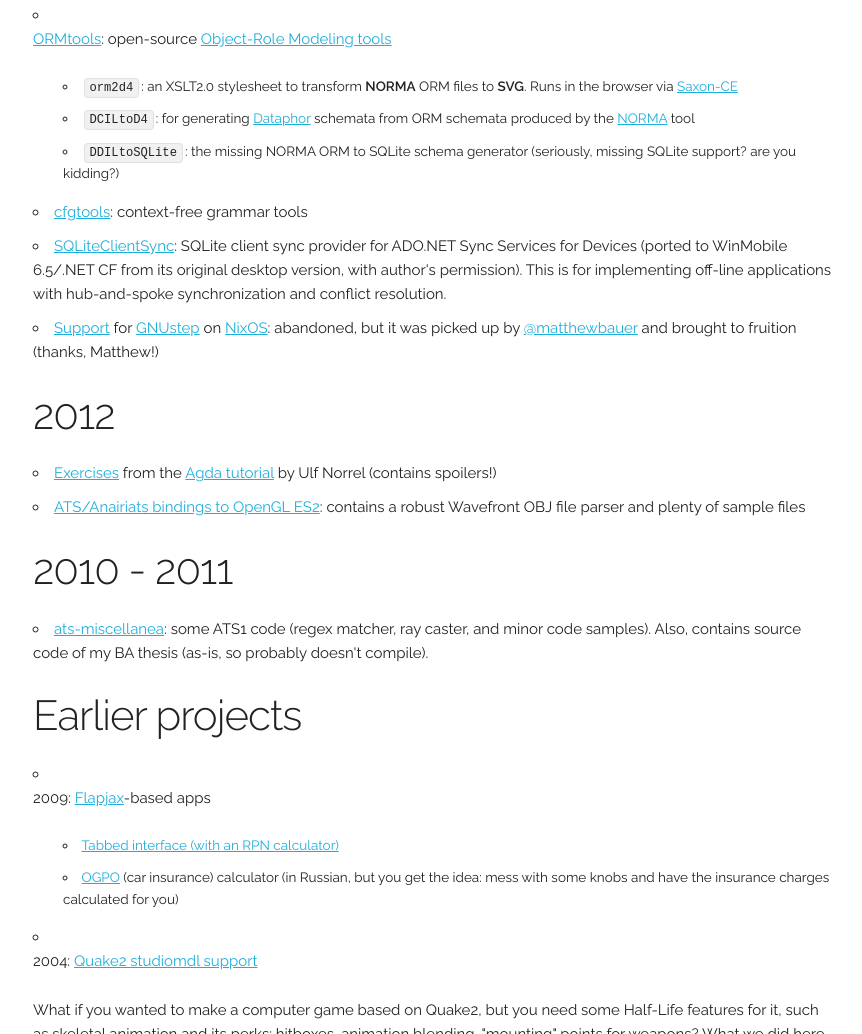
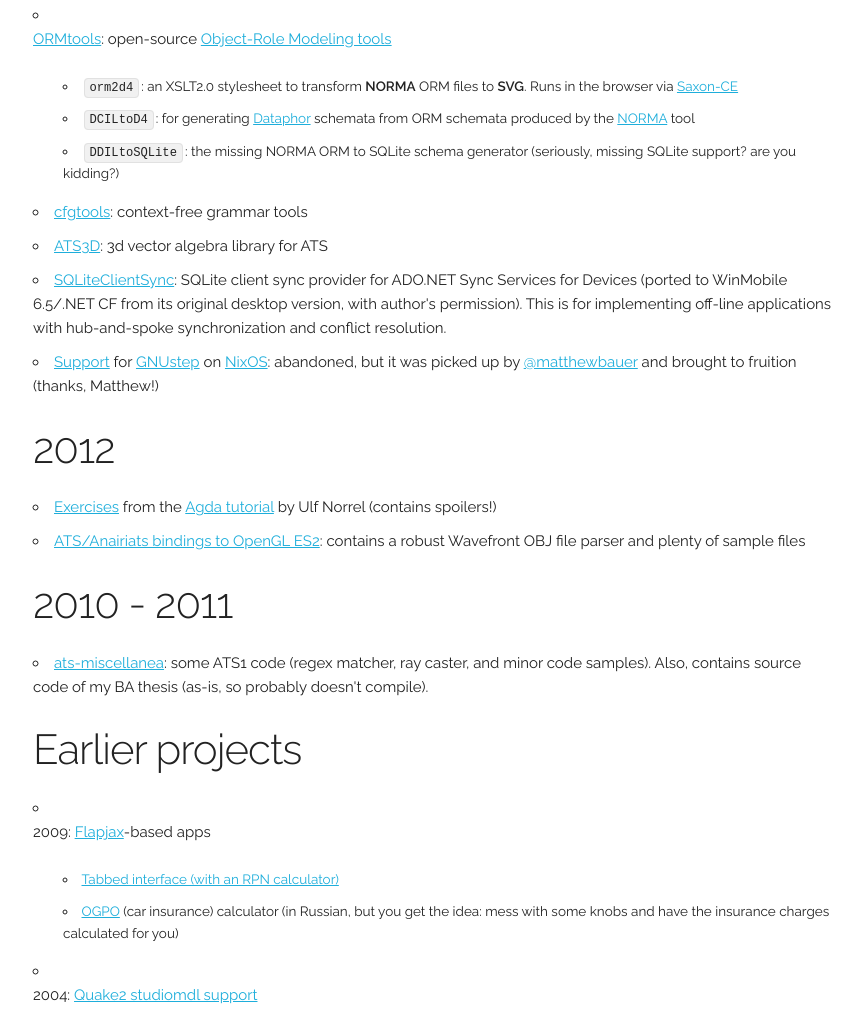
Before and after one commit to ashalkhakov/ashalkhakov.github.com, a plain HTML site: page projects.html in a window 1280 px wide. Shown: the part 803-1837 px from the top of the page, without its empty margins (207-1069 px from the left). Drawn offline with Linux system fonts and the light colour scheme.

Commit message:
Release at "Thu 23 Mar 15:35:47 GMT 2017"

```diff
--- a/projects.html
+++ b/projects.html
@@ -49,7 +49,8 @@
 input is supported).</li>
 </ul>
 <h2>2015 - 2016</h2>
-<ul> <li>
+<ul>
+<li>
 <a href="html2pats.html">HTML2PATS</a>: a tool for generating HTML printers for ATS. Say you want to write some functions that print HTML (e.g. to generate a webpage). You could build up an HTML syntax tree for that (and then pretty-print it to textual HTML representation), but it would be suboptimal (in terms of runtime performance). Instead, you could preprocess a specially crafted HTML file to output ATS code that prints it out: much nicer syntax (familiar HTML), and you get function definitions for free, that you can plug into your program.</li>
 <li>
 <a href="https://github.com/ashalkhakov/ATS-playground">ATS playground</a>: some ATS code
@@ -65,6 +66,7 @@
 </ul>
 </li>
 <li><a href="https://github.com/ashalkhakov/cfgtools">cfgtools</a>: context-free grammar tools</li>
+<li><a href="https://github.com/ashalkhakov/ats3d">ATS3D</a>: 3d vector algebra library for ATS</li>
 <li><a href="https://github.com/ashalkhakov/sqliteclientsyn">SQLiteClientSync</a>: SQLite client sync provider for ADO.NET Sync Services for Devices (ported to WinMobile 6.5/.NET CF from its original desktop version, with author's permission). This is for implementing off-line applications with hub-and-spoke synchronization and conflict resolution.</li>
 <li><a href="https://github.com/ashalkhakov/nixpkgs/tree/gnustep">Support</a> for <a href="https://en.wikipedia.org/wiki/GNUstep">GNUstep</a> on <a href="https://nixos.org/">NixOS</a>: abandoned, but it was picked up by <a href="https://github.com/matthewbauer">@matthewbauer</a> and brought to fruition (thanks, Matthew!)</li>
 </ul>
```
